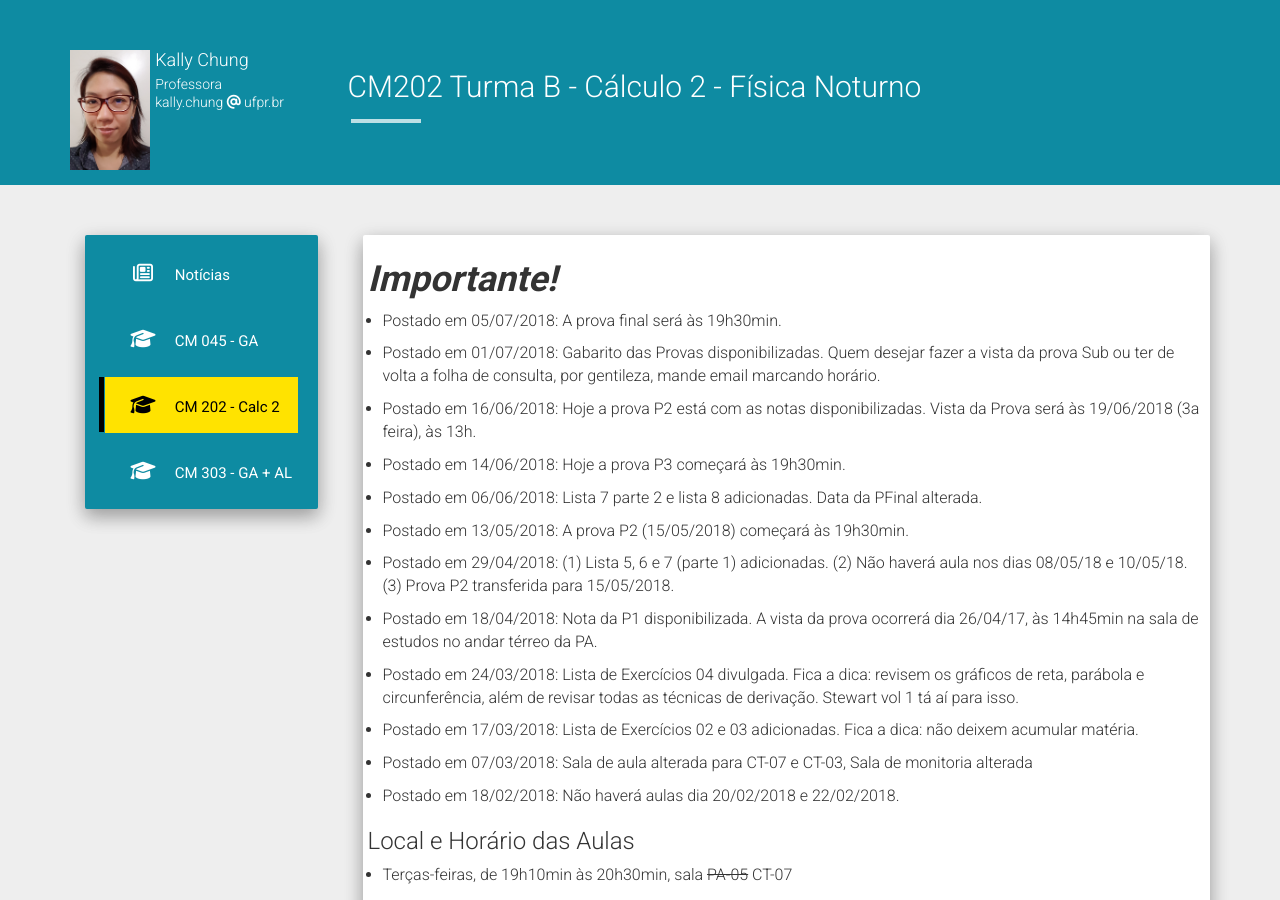
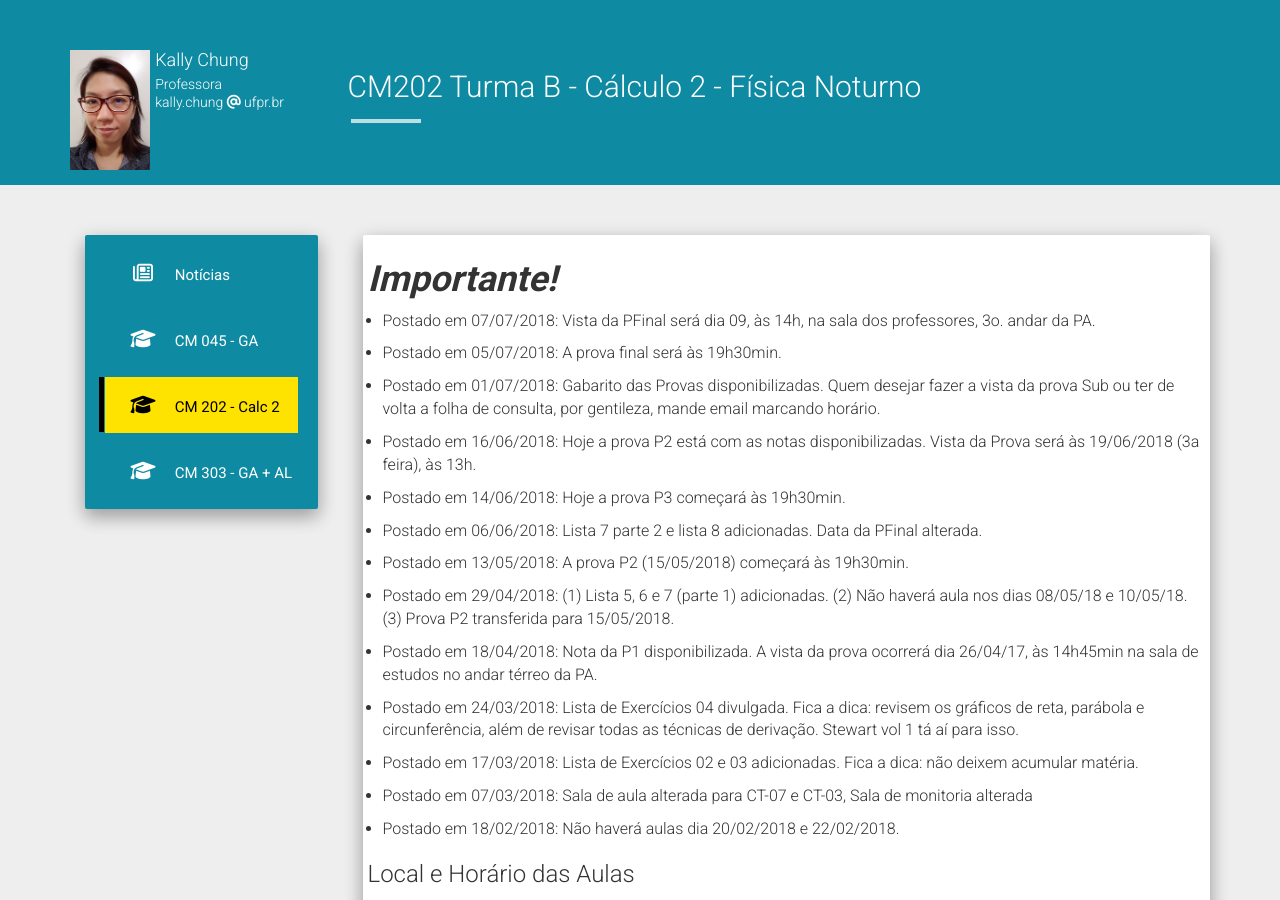
Before and after one commit to chunggnuhc/chunggnuhc.github.io, a Jekyll site: the page built from CM202-Calc2-1sem2018.md, in a window 1280 px wide and 900 px high. Built offline with Jekyll 4.4.1, drawn with Linux system fonts in a browser that asks for light colours; nearby versions of some CDN libraries; some of the changed text lies outside the part shown.

Commit message:
Update CM202 - notas finais

```diff
--- a/CM202-Calc2-1sem2018.md
+++ b/CM202-Calc2-1sem2018.md
@@ -4,6 +4,8 @@
 permalink: /CM202-Calc2-1sem2018/
 ---
 <h1><b><i>Importante!</i></b></h1>
+- Postado em 07/07/2018: Vista da PFinal será dia 09, às 14h, na sala dos professores, 3o. andar da PA.
+
 - Postado em 05/07/2018: A prova final será às 19h30min.
 
 - Postado em 01/07/2018: Gabarito das Provas disponibilizadas. Quem desejar fazer a vista da prova Sub ou ter de volta a folha de consulta, por gentileza, mande email marcando horário.
@@ -77,6 +79,8 @@
 - [Nota P3 - De 0 a 100](/disciplinas1sem2018/Nota P3 - CM202 - Site.pdf)
 
 - [Nota PSub - De 0 a 100](/disciplinas1sem2018/Nota PSub - CM202 - Site.pdf)
+
+- [Nota PFinal - De 0 a 100](/disciplinas1sem2018/Nota PFinal - CM202 - Site.pdf)
 
 <h3>Listas de Exercícios</h3>
 
```
